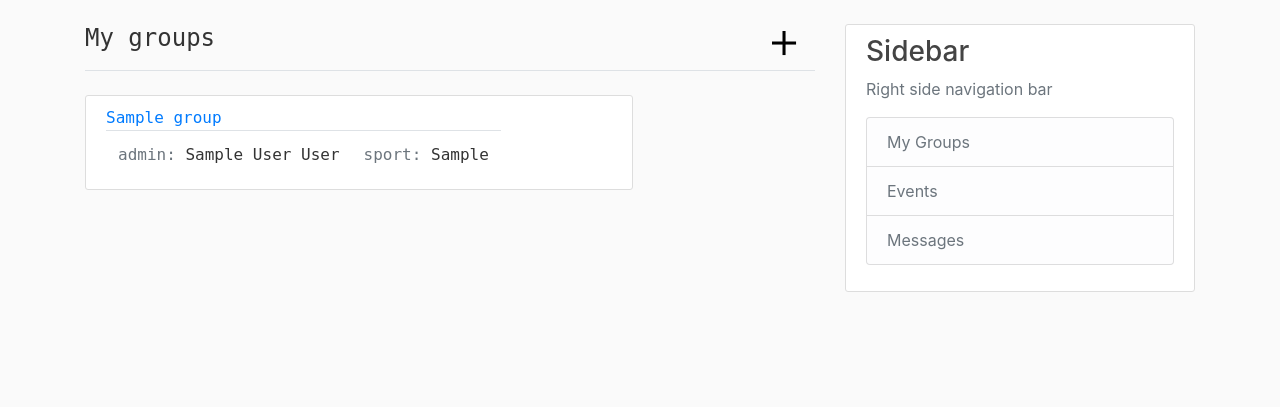
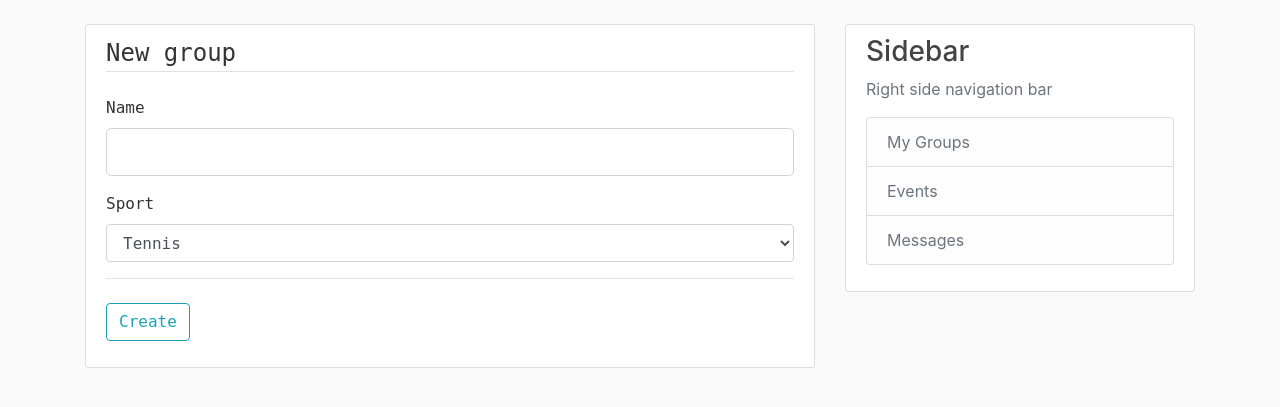
Before and after one commit to Werozel/PlayersPairingSystem, a Flask app: page /group?action=new in a window 1280 px wide. Shown: the part 56-463 px from the top of the page. Run offline with Flask 2, Linux system fonts and the light colour scheme; a user stored in the database is signed in; tables that the repository leaves empty hold one stand-in row (values such as "Sample post"); some libraries are stand-ins or nearby versions.

Commit message:
Написал создание новой группы

```diff
--- a/constants/constants.py
+++ b/constants/constants.py
@@ -20,6 +20,10 @@ class Sports:
     def get_list():
         return [Sports.tennis, Sports.football, Sports.basketball,
                 Sports.volleyball, Sports.hockey]
+
+    @staticmethod
+    def get_choices():
+        return [(i, i) for i in Sports.get_list()]
 
     selection = "Select sport:" + "\n"\
                 "1 - " + tennis + "\n"\
--- a/forms.py
+++ b/forms.py
@@ -5,6 +5,7 @@ from wtforms.widgets import ListWidget, CheckboxInput
 from wtforms.validators import DataRequired, Length, Email, EqualTo, ValidationError
 from flask_login import current_user
 from libs.User import User
+from libs.Group import Group
 from constants.constants import Sports
 
 
@@ -48,9 +49,6 @@ class SelectMultipleFields(SelectMultipleField):
 	def process_formdata(self, valuelist):
 		self.data = valuelist
 
-class SportField(SelectMultipleField):
-	name = ListWidget(prefix_label=False)
-	check = CheckboxInput()
 
 class EditProfileForm(FlaskForm):
 	picture = FileField('Profile image', validators=[FileAllowed(['jpg', 'png', 'jpeg'])])
@@ -59,7 +57,7 @@ class EditProfileForm(FlaskForm):
 	age = IntegerField('Age', validators=[])
 	gender_choices = [('Male', 'Male'), ('Female', 'Female')]  # (value, label)
 	gender = SelectField('Gender', choices=gender_choices)
-	sport_choices = [(i, i) for i in Sports.get_list()]
+	sport_choices = Sports.get_choices()
 	# TODO add defaults for sport
 	sport = SelectMultipleFields('Sport', choices=sport_choices)
 	submit = SubmitField('Update')
@@ -67,3 +65,15 @@ class EditProfileForm(FlaskForm):
 	def validate_age(self, age):
 		if age.data < 10 or age.data > 100:
 			raise ValidationError('Invalid age!')
+
+
+class NewGroupFrom(FlaskForm):
+	name = StringField('Name', validators=[DataRequired(), Length(min=2, max=50)])
+	sport = SelectField('Sport', choices=Sports.get_choices(), validators=[DataRequired()])
+	submit = SubmitField('Create')
+
+	def validate_name(self, name):
+		group = Group.query.filter_by(name=name.data).first()
+		print(group)
+		if group:
+			raise ValidationError('Name already taken!')
--- a/libs/User.py
+++ b/libs/User.py
@@ -1,13 +1,24 @@
-from globals import db, timestamp, login_manager
+from globals import db, timestamp, login_manager, app
 from libs.Group import Group
 from libs.Member import Member
-from flask_login import UserMixin
+from flask_login import UserMixin, current_user
 from flask import url_for
+import secrets
+import os
 
 
 @login_manager.user_loader
 def load_user(user_id):
     return User.query.get(int(user_id))
+
+
+def set_user_picture(picture):
+    random_hex = secrets.token_hex(8)
+    _, f_ext = os.path.splitext(picture.filename)
+    picture_fn = random_hex + f_ext
+    picture_path = os.path.join(app.root_path, 'static/profile_pics', picture_fn)
+    picture.save(picture_path)
+    current_user.image_file = picture_fn
 
 
 class User(db.Model, UserMixin):
--- a/server.py
+++ b/server.py
@@ -1,13 +1,11 @@
 from flask import render_template, url_for, request, redirect, flash, make_response
-from forms import RegistrationForm, LoginForm, EditProfileForm
+from forms import RegistrationForm, LoginForm, EditProfileForm, NewGroupFrom
 from flask_login import login_user, logout_user, current_user, login_required
 import libs.crypto as crypto
-from libs.User import User
+from libs.User import User, set_user_picture
 from libs.Group import Group
 from libs.Member import Member
 from globals import app, db
-import secrets
-import os
 
 
 @app.route("/")
@@ -66,19 +64,10 @@ def logout():
 #-------------------------------------------------------------------------------------------------------------
 #------------------------------------------EDIT PROFILE-------------------------------------------------------
 
-
-def set_user_picture(picture):
-    random_hex = secrets.token_hex(8)
-    _, f_ext = os.path.splitext(picture.filename)
-    picture_fn = random_hex + f_ext
-    picture_path = os.path.join(app.root_path, 'static/profile_pics', picture_fn)
-    picture.save(picture_path)
-    current_user.image_file = picture_fn
-
-
 @app.route("/edit_profile", methods=['GET', 'POST'])
 @login_required
 def edit_profile():
+    # TODO Перенести в profile
     form = EditProfileForm()
     if request.method == 'POST':
         if form.validate_on_submit():
@@ -94,23 +83,24 @@ def edit_profile():
             db.session.commit()
             flash('Profile updated!', 'success')
             return redirect(url_for('profile'))
-    return render_template("edit_profile.html", title="Edit profile", form=form, current_user=current_user, current_sport=str(current_user.sport))
+    return render_template("edit_profile.html", title="Edit profile", form=form, current_user=current_user)
 
 
-@app.route("/profile", methods=['GET'])
+@app.route("/profile", methods=['GET', 'POST'])
 @login_required
 def profile():
-    if request.args.get('id'):
-        user = User.get(request.args.get('id'))
-        groups = user.get_groups()
-        print(user, groups)
-        return render_template("profile.html", title="Profile", sidebar=True,
-                            current_user=user, groups=groups)
+    if request.method == 'GET':
+        if request.args.get('id'):
+            user = User.get(request.args.get('id'))
+            groups = user.get_groups()
+            return render_template("profile.html", title="Profile", sidebar=True,
+                                current_user=user, groups=groups)
+        else:
+            groups = current_user.get_groups()
+            return render_template("profile.html", title="Profile", sidebar=True,
+                                current_user=current_user, groups=groups)
     else:
-        print(current_user.get_groups())
-        groups = current_user.get_groups()
-        return render_template("profile.html", title="Profile", sidebar=True,
-                            current_user=current_user, groups=groups)
+        return redirect(request.referrer)
 
 
 #---------------------------------------------------------------------------------------------------------
@@ -128,14 +118,14 @@ def search():
 @app.route("/group", methods=['GET', 'POST'])
 @login_required
 def group():
+    form = NewGroupFrom()
     if request.method == 'GET':
         action = request.args.get('action')
         if not action:
             flash("Invalid request!", 'error')
             return render_template('my_groups.html', groups=current_user.get_groups(), sidebar=True)
         if action == 'new':
-            print('New group')
-            return render_template('my_groups.html', groups=current_user.get_groups(), sidebar=True)
+            return render_template('new_group.html', form=form, groups=current_user.get_groups(), sidebar=True)
         elif action == 'my':
             return render_template('my_groups.html', groups=current_user.get_groups(), sidebar=True)
 
@@ -163,8 +153,16 @@ def group():
                 is_member = None
         return render_template('group.html', group=group, members=members, sidebar=True, is_member=is_member)
     else:
-        print("POST to groups!")
-        return redirect(request.referrer)
+        if form.validate_on_submit():
+            group = Group(admin_id=current_user.id, name=form.name.data, sport=form.sport.data)
+            db.session.add(group)
+            db.session.commit()
+            new_row = Member(user_id=current_user.id, group_id=group.id)
+            db.session.add(new_row)
+            db.session.commit()
+            print("Added new group: " + group.name)
+            return redirect(url_for('group', action='my'))
+        return render_template('new_group.html', form=form, groups=current_user.get_groups(), sidebar=True)
 #--------------------------------------------------------------------------------------------------------
 #------------------------------------------SIDEBAR-------------------------------------------------------
 
--- a/templates/edit_profile.html
+++ b/templates/edit_profile.html
@@ -64,7 +64,7 @@
                 </div>
                 <div class="form-group">
                     {{ form.gender.label(class="form-control-label") }}
-                    {{ form.gender(class="form-control") }}
+                    {{ form.gender(class="form-control form-control-lg") }}
                 </div>
                 <!--{{ wtf.form_field(form.gender) }} -->
                 <div class="form-group">
--- a/templates/new_group.html
+++ b/templates/new_group.html
@@ -4,7 +4,31 @@
     <div class=content-section>
         <form method="POST">
             {{form.hidden_tag()}}
+            <fieldset class="form-group">
+                <legend class="border-bottom mb-4">New group</legend>
+                <div class="form-group">
+                    {{ form.name.label(class="form-control-label") }}
+                    {% if form.name.errors %}
+                        {{ form.name(class="form-control form-control-lg is-invalid") }}
+                        <div class="invalid-feedback>">
+                            {% for error in form.name.errors %}
+                                <span>{{error}}</span>
+                            {% endfor %}
+                        </div>
+                    {% else %}
+                        {{ form.name(class="form-control form-control-lg") }}
+                    {% endif %}
 
+                </div>
+                <div>
+                    {{ form.sport.label(class="form-control-label") }}
+                    {{ form.sport(class="form-control form-control") }}
+                </div>
+            </fieldset>
+            <legend class="border-bottom mb-4"></legend>
+            <div class="form-group">
+                {{ form.submit(class="btn btn-outline-info") }}
+            </div>
         </form>
 
     </div>
```
Also changed, not shown: static/profile_pics/d52ee917fad3b8ca.jpg (added).
